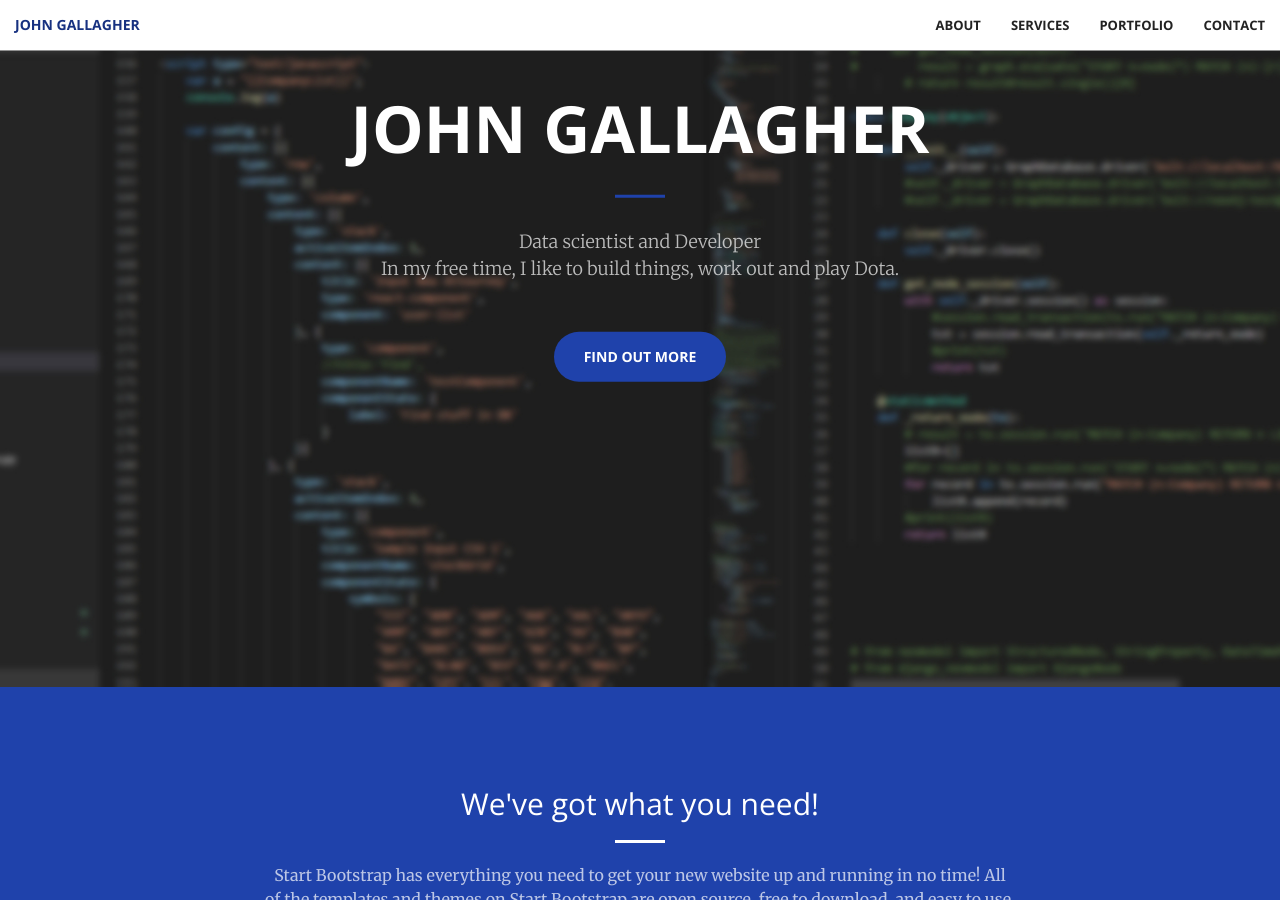
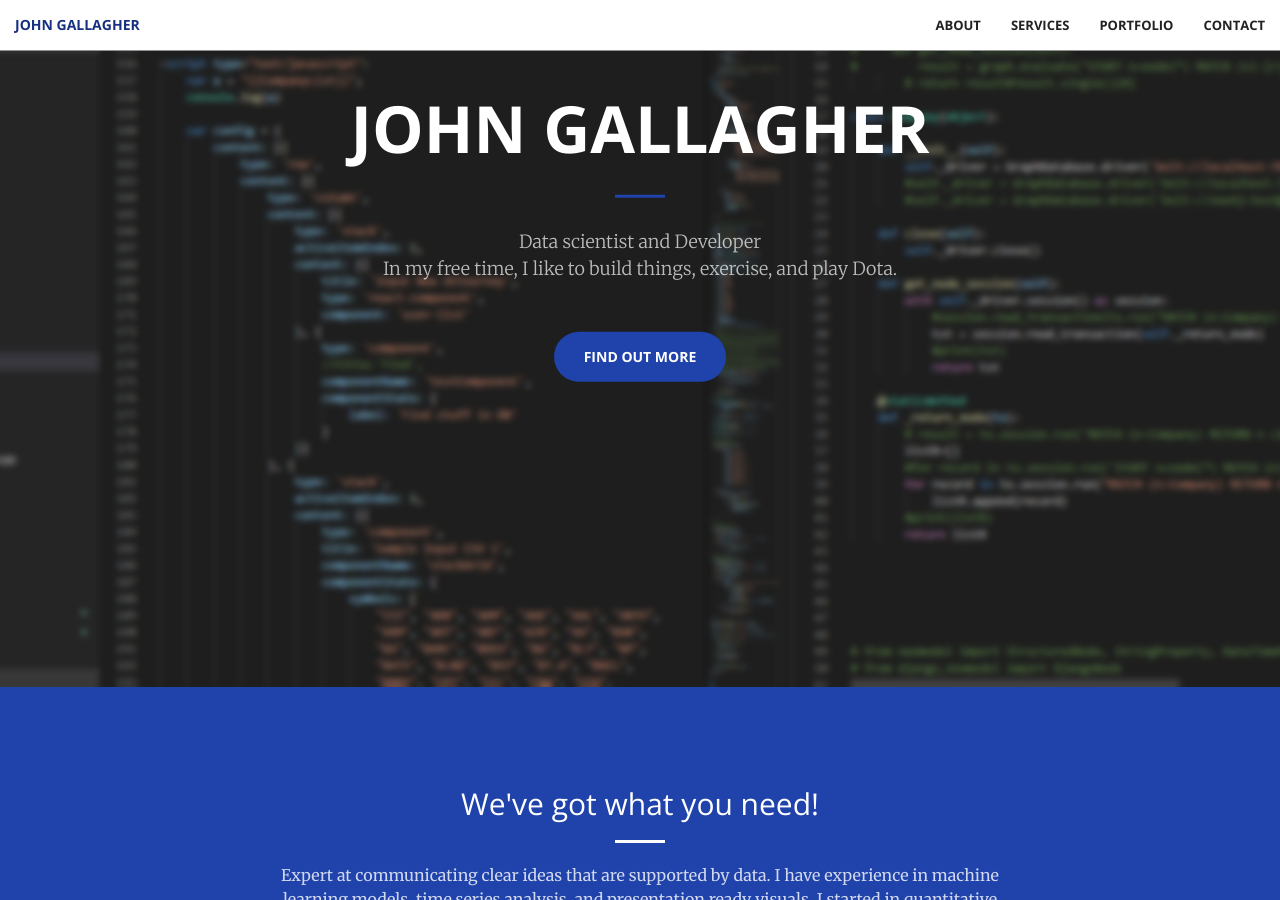
Before and after one commit to jpgallagher1/jpgallagher1.github.io, a Jekyll site: the page built from index.html, in a window 1280 px wide and 900 px high, scrolled down 213 px. Built offline with Jekyll 4.4.1, drawn with Linux system fonts in a browser that asks for light colours; some of the changed text lies outside the part shown.

Commit message:
updated structure and reworked content

```diff
--- a/_config.yml
+++ b/_config.yml
@@ -7,6 +7,7 @@ url: "jpgallagher1.github.io" # the base hostname & protocol for your site
 
 twitter_username: JohnPGallagher7
 github_username: jpgallagher1
+linkedin_url: john-gallagher-7348b163
 
 # Build settings
 markdown: kramdown
--- /dev/null
+++ b/_includes/about.html
@@ -0,0 +1,15 @@
+<section class="bg-primary" id="about">
+    <div class="container">
+        <div class="row">
+            <div class="col-lg-8 col-lg-offset-2 text-center">
+                <h2 class="section-heading">We've got what you need!</h2>
+                <hr class="light">
+                <p class="text-faded">
+                    Expert at communicating clear ideas that are supported by data.  I have experience in machine learning models, time series analysis, and presentation ready visuals.  I started in quantitative finance, and have broadened my skills into general software development and data science. <b/>
+
+                    I help clients learn more from their data.  </p>
+                <a href="#" class="btn btn-default btn-xl">Get Started!</a>
+            </div>
+        </div>
+    </div>
+</section>
--- a/_includes/aside.html
+++ /dev/null
@@ -1,8 +0,0 @@
-  <aside class="bg-dark">
-      <div class="container text-center">
-          <div class="call-to-action">
-              <h2>Free Download at Start Bootstrap!</h2>
-              <a href="#" class="btn btn-default btn-xl wow tada">Download Now!</a>
-          </div>
-      </div>
-  </aside>
--- a/_includes/call-to-action.html
+++ /dev/null
@@ -1,12 +0,0 @@
-<section class="bg-primary" id="about">
-    <div class="container">
-        <div class="row">
-            <div class="col-lg-8 col-lg-offset-2 text-center">
-                <h2 class="section-heading">We've got what you need!</h2>
-                <hr class="light">
-                <p class="text-faded">Start Bootstrap has everything you need to get your new website up and running in no time! All of the templates and themes on Start Bootstrap are open source, free to download, and easy to use. No strings attached!</p>
-                <a href="#" class="btn btn-default btn-xl">Get Started!</a>
-            </div>
-        </div>
-    </div>
-</section>
--- a/_includes/contact.html
+++ b/_includes/contact.html
@@ -24,6 +24,11 @@
                 <p>{{ site.github_username }}</p>
             </a>
         </div>
-
+        <div class="col-lg-2 col-lg-offset-1 text-center">
+            <a href="https://www.linkedin.com/{{ site.linkedin_url}}">
+            <i class="fa fa-linkedin fa-3x wow bounceIn" data-wow-delay=".1s"></i>
+                <p>Linkedin</p>
+            </a>
+        </div>
     </div>
 </section>
--- a/_includes/header.html
+++ b/_includes/header.html
@@ -4,7 +4,7 @@
             <h1>John Gallagher</h1>
             <hr>
             <p>Data scientist and Developer<br/>
-               In my free time, I like to build things, work out and play Dota.</p>
+               In my free time, I like to build things, exercise, and play Dota.</p>
             <a href="#about" class="btn btn-primary btn-xl page-scroll">Find Out More</a>
         </div>
     </div>
--- a/_includes/portfolio.html
+++ b/_includes/portfolio.html
@@ -2,35 +2,36 @@
     <div class="container-fluid">
         <div class="row no-gutter">
             <div class="col-lg-4 col-sm-6">
-                <a href="#" class="portfolio-box">
+                <a href="https://wordpress.com/read/feeds/94299728/posts/2280577991" class="portfolio-box">
                     <img src="img/portfolio/1.jpg" class="img-responsive" alt="">
                     <div class="portfolio-box-caption">
                         <div class="portfolio-box-caption-content">
                             <div class="project-category text-faded">
-                                Category
+                                Quant Finance
                             </div>
                             <div class="project-name">
-                                Project Name
+                                Backtesting and Analyzing Trading Algorithms
                             </div>
                         </div>
                     </div>
                 </a>
             </div>
             <div class="col-lg-4 col-sm-6">
-                <a href="#" class="portfolio-box">
+                <a href="https://github.com/jpgallagher1/jpgallagher1.github.io" class="portfolio-box">
                     <img src="img/portfolio/2.jpg" class="img-responsive" alt="">
                     <div class="portfolio-box-caption">
                         <div class="portfolio-box-caption-content">
                             <div class="project-category text-faded">
-                                Category
+                                Web Development
                             </div>
                             <div class="project-name">
-                                Project Name
+                                My Website!
                             </div>
                         </div>
                     </div>
                 </a>
             </div>
+            <!--
             <div class="col-lg-4 col-sm-6">
                 <a href="#" class="portfolio-box">
                     <img src="img/portfolio/3.jpg" class="img-responsive" alt="">
@@ -76,6 +77,7 @@
                     </div>
                 </a>
             </div>
+
             <div class="col-lg-4 col-sm-6">
                 <a href="#" class="portfolio-box">
                     <img src="img/portfolio/6.jpg" class="img-responsive" alt="">
@@ -91,6 +93,7 @@
                     </div>
                 </a>
             </div>
+            -->
         </div>
     </div>
 </section>
--- /dev/null
+++ b/_includes/resume.html
@@ -0,0 +1,8 @@
+  <aside class="bg-dark">
+      <div class="container text-center">
+          <div class="call-to-action">
+              <h2>Want to learn more about me?</h2>
+              <a href="docs/lorem-ipsum.pdf" class="btn btn-default btn-xl wow tada">Check out my Resume</a>
+          </div>
+      </div>
+  </aside>
--- a/_layouts/front.html
+++ b/_layouts/front.html
@@ -6,10 +6,10 @@
 <body id="page-top">
   {% include nav.html %}
   {% include header.html %}
-  {% include call-to-action.html %}
- <!-- {% include services.html %} -->
+  {% include about.html %}
+  {% include services.html %}
   {% include portfolio.html %}
-  {% include aside.html %}
+  {% include resume.html %}
   {% include contact.html %}
   {% include scripts.html %}
 </body>
--- a/_sass/_base.scss
+++ b/_sass/_base.scss
@@ -52,7 +52,7 @@ p {
 }
 
 .text-faded {
-    color: rgba(white, .7);
+    color: rgba(white, .8);
 }
 
 section {
```
Also changed, not shown: 1 other file.
